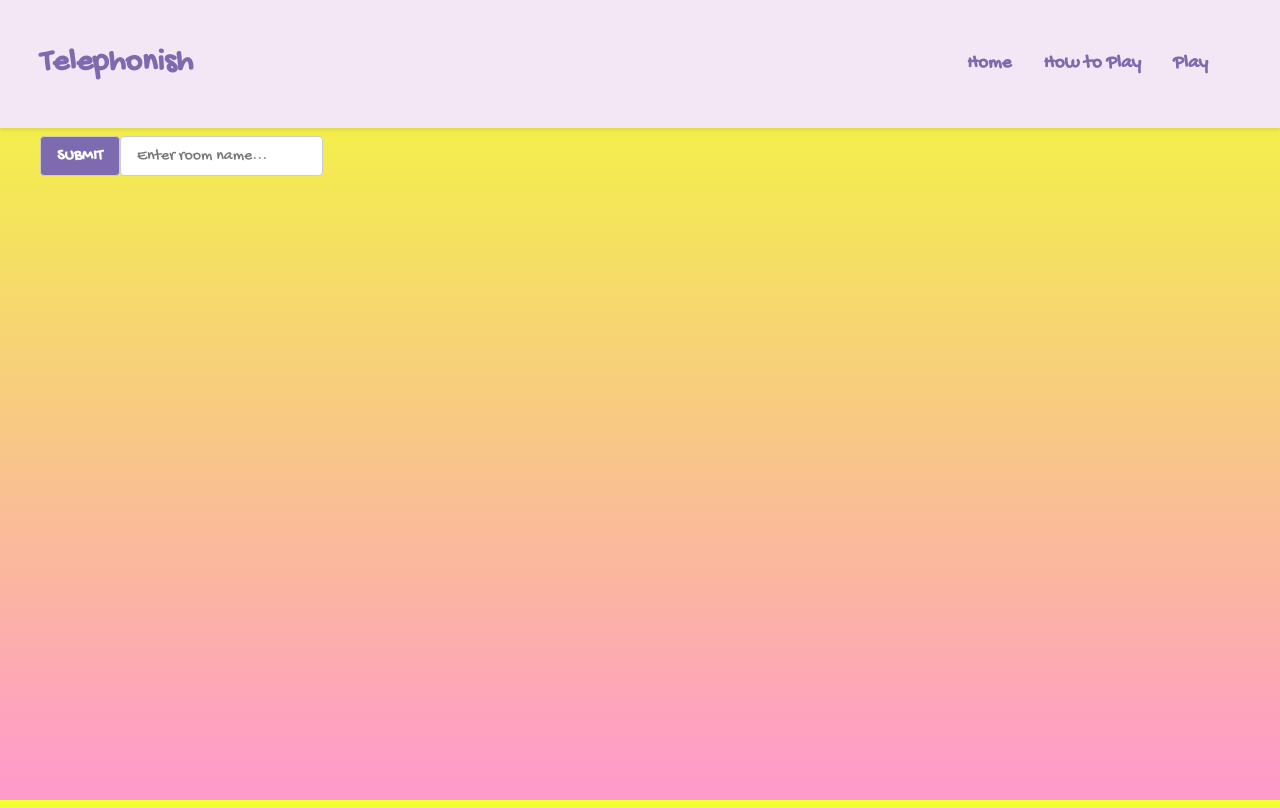
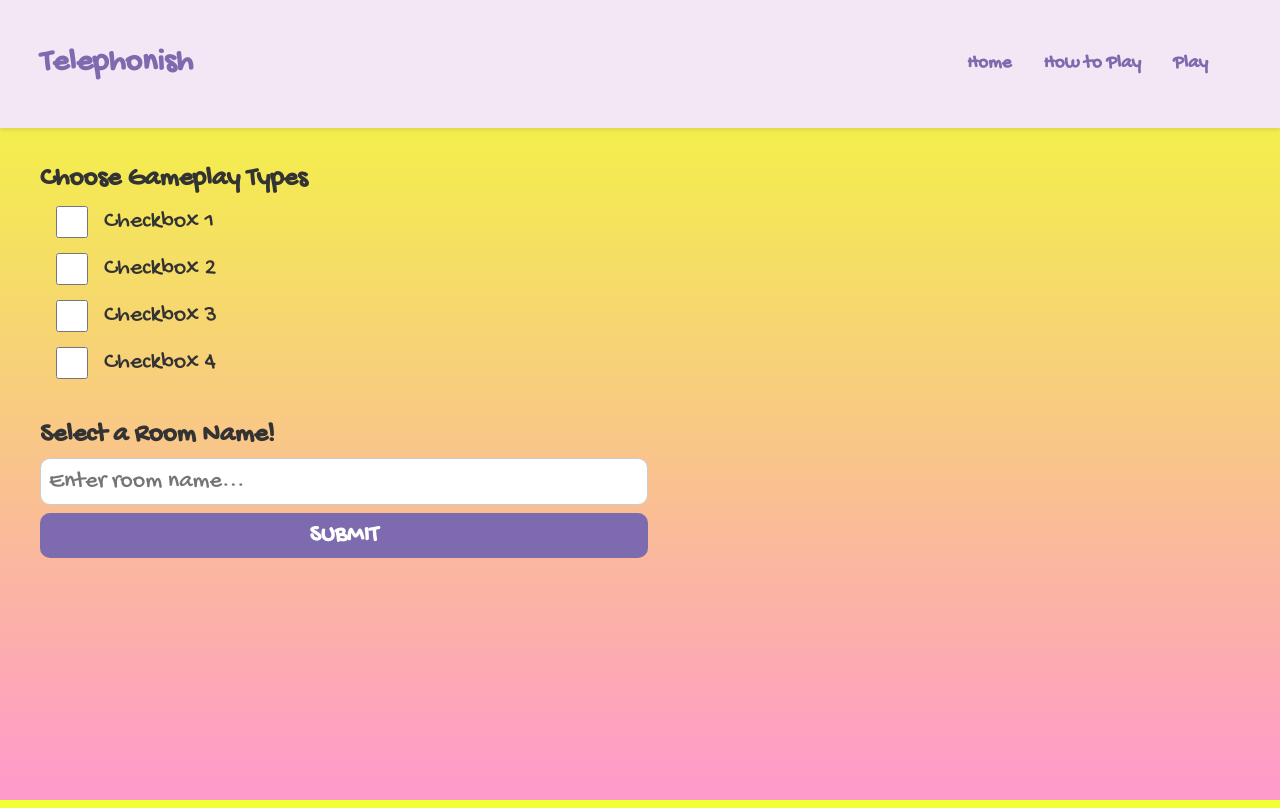
Before and after one commit to tal-z/telephonish, a Next.js app: page /room in a window 1280 px wide. Built offline with nearby package versions, Linux system fonts and the light colour scheme.

Commit message:
Add gameplay types to CreateRoom
Simplify CreateRoom module structure

```diff
--- a/src/components/RoomSubmit.tsx
+++ /dev/null
@@ -1,62 +0,0 @@
-import React, { useState } from "react";
-import axios from "axios";
-import styles from "../styles/RoomSubmit.module.css";
-import "text-encoding";
-import { useRouter } from "next/router";
-
-interface RoomSubmitProps {
-  endpoint: string;
-}
-
-export const RoomSubmit = ({ endpoint }: RoomSubmitProps) => {
-  const [roomName, setRoomName] = useState("");
-  const [loading, setLoading] = useState(false);
-  const [isFocused, setIsFocused] = useState(false); // Add new state variable
-  const router = useRouter();
-
-  const handleKeyDown = (event: React.KeyboardEvent<HTMLInputElement>) => {
-    if (event.key === "Enter" && !loading && isFocused) {
-      handleSubmit();
-    }
-  };
-
-  const handleSubmit = async () => {
-    setLoading(true);
-    try {
-      const response = await axios.post(endpoint, {
-        room_name: roomName,
-      });
-
-      if (response.status === 201) {
-        router.push(`/room/${roomName}`);
-      }
-    } catch (error: any) {
-      if (error.response && error.response.data.detail === 'room_already_exists') {
-        router.push('/error/room-already-exists');
-      } else {
-        router.push('/error/unknown-error');
-      }
-    } finally {
-      setLoading(false);
-    }
-  };
-
-  return (
-    <div className={styles.inputContainer}>
-      {" "}
-      {/* Add the input-container class to the parent div */}
-      <button onClick={handleSubmit} disabled={loading}>
-        {loading ? "Loading..." : "Submit"}
-      </button>
-      <input
-        type="text"
-        value={roomName}
-        onChange={(e) => setRoomName(e.target.value)}
-        placeholder={"Enter room name..."}
-        onFocus={() => setIsFocused(true)} // Add onFocus event listener
-        onBlur={() => setIsFocused(false)} // Add onBlur event listener
-        onKeyDown={handleKeyDown} // Add event listener for key press
-      />
-    </div>
-  );
-};
--- a/src/components/pages/CreateRoom.tsx
+++ b/src/components/pages/CreateRoom.tsx
@@ -1,6 +1,144 @@
-import React from "react";
+import React, { useState, ChangeEvent } from "react";
 import { JustifiedContainer } from "../JustifiedContainer";
-import { RoomSubmit } from "../RoomSubmit";
+import styles from '../../styles/CreateRoom.module.css';
+import axios from "axios";
+import "text-encoding";
+import { useRouter } from "next/router";
+
+
+interface RoomSubmitProps {
+  endpoint: string;
+}
+
+interface CheckboxState {
+  checkbox1: boolean;
+  checkbox2: boolean;
+  checkbox3: boolean;
+  checkbox4: boolean;
+}
+
+export const RoomSubmit = ({ endpoint }: RoomSubmitProps) => {
+  const [roomName, setRoomName] = useState("");
+  const [loading, setLoading] = useState(false);
+  const [isFocused, setIsFocused] = useState(false); // Add new state variable
+  const router = useRouter();
+  const [checkboxState, setCheckboxState] = useState<CheckboxState>({
+    checkbox1: false,
+    checkbox2: false,
+    checkbox3: false,
+    checkbox4: false,
+  });
+
+  function CheckboxComponent() {
+    const handleCheckboxChange = (event: ChangeEvent<HTMLInputElement>) => {
+      setCheckboxState({
+        ...checkboxState,
+        [event.target.name]: event.target.checked,
+      });
+    };
+
+
+    return (
+
+      <div>
+        <label className={styles.checkboxLabel}>
+          <input
+            type="checkbox"
+            name="checkbox1"
+            checked={checkboxState.checkbox1}
+            onChange={handleCheckboxChange}
+            className={styles.checkboxInput}
+          />
+          <span className={styles.checkboxText}>Checkbox 1</span>
+        </label>
+        <br />
+        <label className={styles.checkboxLabel}>
+          <input
+            type="checkbox"
+            name="checkbox2"
+            checked={checkboxState.checkbox2}
+            onChange={handleCheckboxChange}
+            className={styles.checkboxInput}
+          />
+          <span className={styles.checkboxText}>Checkbox 2</span>
+        </label>
+        <br />
+        <label className={styles.checkboxLabel}>
+          <input
+            type="checkbox"
+            name="checkbox3"
+            checked={checkboxState.checkbox3}
+            onChange={handleCheckboxChange}
+            className={styles.checkboxInput}
+          />
+          <span className={styles.checkboxText}>Checkbox 3</span>
+        </label>
+        <br />
+        <label className={styles.checkboxLabel}>
+          <input
+            type="checkbox"
+            name="checkbox4"
+            checked={checkboxState.checkbox4}
+            onChange={handleCheckboxChange}
+            className={styles.checkboxInput}
+          />
+          <span className={styles.checkboxText}>Checkbox 4</span>
+        </label>
+      </div>
+    );
+  };
+
+    const handleKeyDown = (event: React.KeyboardEvent<HTMLInputElement>) => {
+      if (event.key === "Enter" && !loading && isFocused) {
+        handleSubmit();
+      }
+    };
+
+    const handleSubmit = async () => {
+      setLoading(true);
+      try {
+        const response = await axios.post(endpoint, {
+          room_name: roomName,
+          selected_values: checkboxState,
+        });
+
+        if (response.status === 201) {
+          router.push(`/room/${roomName}`);
+        }
+      } catch (error: any) {
+        if (error.response && error.response.data.detail === 'room_already_exists') {
+          router.push('/error/room-already-exists');
+        } else {
+          router.push('/error/unknown-error');
+        }
+      } finally {
+        setLoading(false);
+      }
+    };
+
+  return (
+  <div>
+    <h2>Choose Gameplay Types</h2>
+    <CheckboxComponent />
+    <h2>Select a Room Name!</h2>
+    <div className={styles.inputContainer}>
+      <input
+        type="text"
+        value={roomName}
+        onChange={(e) => setRoomName(e.target.value)}
+        placeholder={"Enter room name..."}
+        onFocus={() => setIsFocused(true)} // Add onFocus event listener
+        onBlur={() => setIsFocused(false)} // Add onBlur event listener
+        onKeyDown={handleKeyDown} // Add event listener for key press
+      />
+      <button onClick={handleSubmit} disabled={loading}>
+        {loading ? "Loading..." : "Submit"}
+      </button>
+    </div>
+    </div>
+  );
+};
+
 
 export const CreateRoom = () => {
 
--- /dev/null
+++ b/src/styles/CreateRoom.module.css
@@ -0,0 +1,45 @@
+.inputContainer {
+  display: flex;
+  flex-direction: column;
+  align-items: left;
+  margin-bottom: 1rem;
+}
+
+.inputContainer input {
+  font-size: 1.5rem;
+  padding: 0.5rem;
+  border-radius: 10px;
+  border: 1px solid #ccc;
+  margin-bottom: 0.5rem;
+  width: 50%;
+  box-sizing: border-box;
+}
+
+.inputContainer button {
+  font-size: 1.5rem;
+  padding: 0.5rem;
+  border-radius: 10px;
+  border: none;
+  cursor: pointer;
+  width: 50%;
+  box-sizing: border-box;
+}
+
+.checkboxLabel {
+  display: inline-flex;
+  flex-direction: row;
+  align-items: center;
+}
+
+
+.checkboxText {
+  font-size: 1.5rem;
+}
+
+
+.checkboxInput {
+  width: 2rem;
+  height: 2rem;
+  margin-left: 1rem;
+  margin-right: 1rem;
+}
--- a/src/styles/RoomSubmit.module.css
+++ /dev/null
@@ -1,15 +0,0 @@
-.inputContainer {
-  display: flex;
-  align-items: center;
-}
-
-.inputContainer input[type="text"],
-.inputContainer button {
-  height: 40px;
-  padding: 8px 16px;
-  border: 1px solid #ccc;
-  border-radius: 4px;
-  font-size: 16px;
-  line-height: 1.5;
-  box-sizing: border-box;
-}
--- a/src/styles/globals.css
+++ b/src/styles/globals.css
@@ -55,3 +55,7 @@ button {
 button:hover {
   background-color: #a395d4;
 }
+
+h2 {
+  margin-bottom: 0.1rem;
+}
```
